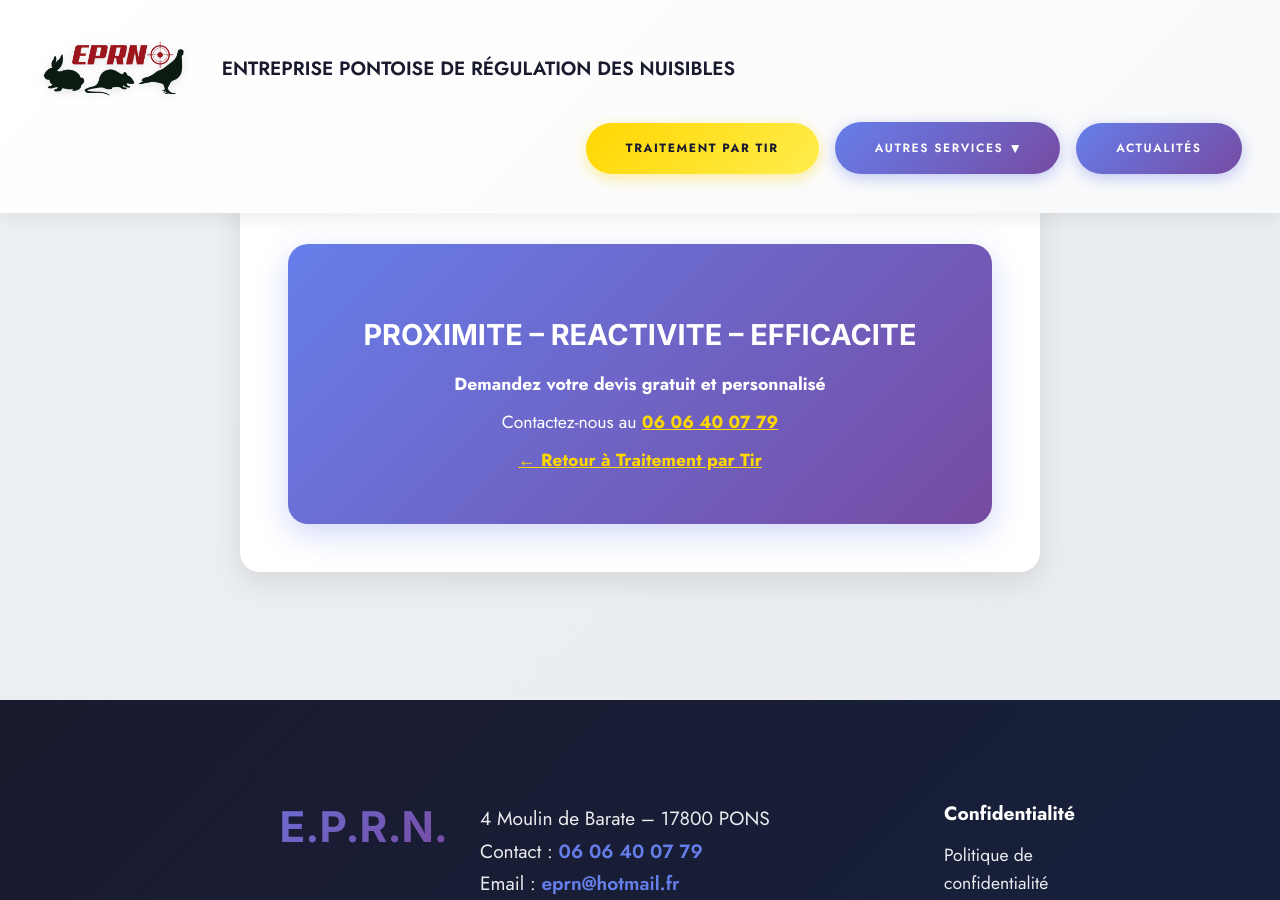
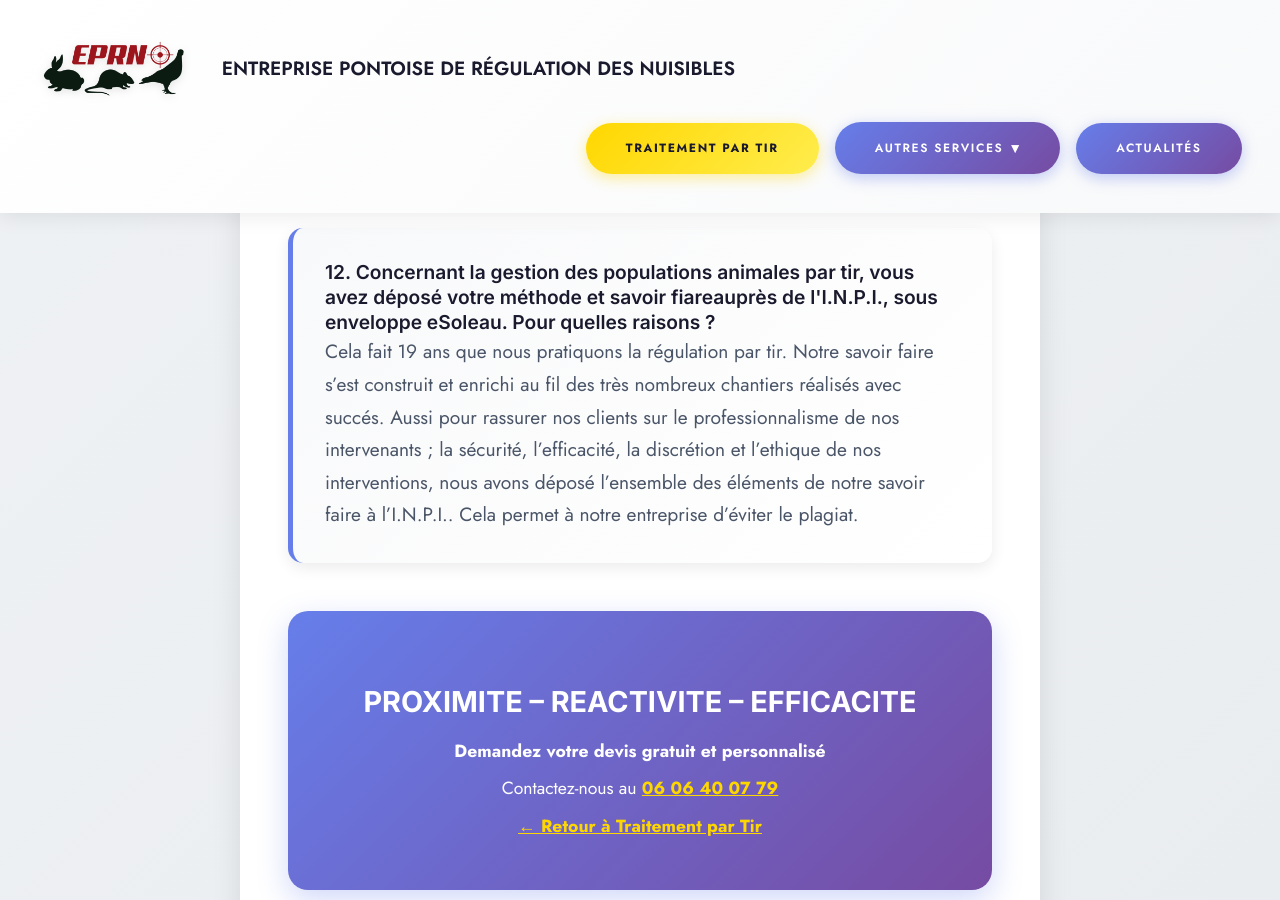
Before and after one commit to TheDoubleJo/eprn, a Jekyll site: the page built from faq-traitement-tir.html, in a window 1280 px wide and 900 px high, scrolled down 3304 px. Built offline with Jekyll 4.4.1, drawn with Linux system fonts in a browser that asks for light colours.

Commit message:
Update FAQ “faq-traitement-tir”

```diff
--- a/faq-traitement-tir.html
+++ b/faq-traitement-tir.html
@@ -25,6 +25,8 @@ faq_items:
     answer: Contactez-nous au [06 06 40 07 79](tel:0606400779) pour décrire votre situation. Nous effectuons une **évaluation détaillée** de la problématique, puis nous vous proposons un plan d'action adapté avec un devis personnalisé. Nous travaillons avec des particuliers, des entreprises et des collectivités.
   - question: Quel est votre rayon d'action concernant la Dépigeonnisation par tir ?
     answer: Nous intervenons principalement en Nouvelle Aquitaine, Charente Maritime, Charente, Corrèze, Creuse, Dordogne, Gironde, Landes, Lot et Garonne,  mais également à Montpellier, Marseille, Nice, Lyon, Paris, Brest..... Partout ou la Dépigeonnisation par tir s'avère nécessaire.
+  - question: Concernant la gestion des populations animales par tir, vous avez déposé votre méthode et savoir fiareauprès de l'I.N.P.I., sous enveloppe eSoleau. Pour quelles raisons ?
+    answer: Cela fait 19 ans que nous pratiquons la régulation par tir. Notre savoir faire s'est construit et enrichi au fil des très nombreux chantiers réalisés avec succés. Aussi pour rassurer nos clients sur le professionnalisme de nos intervenants ; la sécurité, l'efficacité, la discrétion et l'ethique de nos interventions, nous avons déposé l'ensemble des éléments de notre savoir faire à l'I.N.P.I.. Cela permet à notre entreprise d'éviter le plagiat.
 ---
 
 <!-- Schema.org markup for FAQPage -->
```
